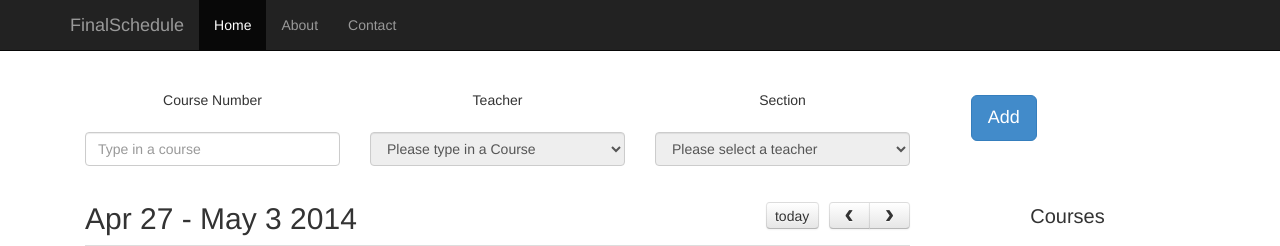
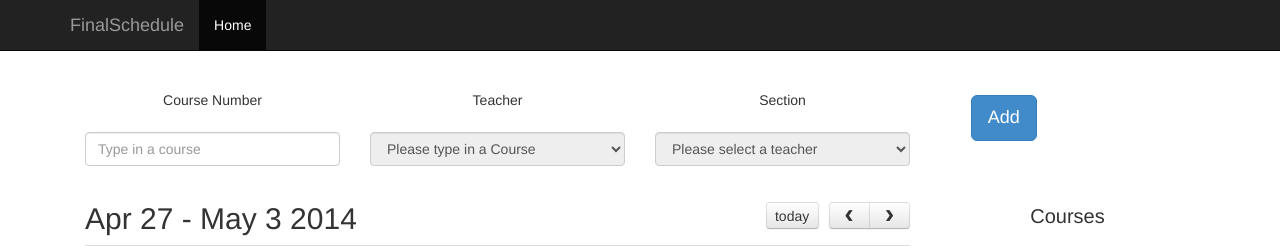
Before and after one commit to RiceAppsSummer/FinalsCalendar, a Flask app: page / in a window 1280 px wide. Shown: the top 246 px of the page. Run offline with Flask 2, Linux system fonts and the light colour scheme; data that the repository does not hold is empty; some libraries are stand-ins or nearby versions.

Commit message:
Remove useless about and contact buttons

```diff
--- a/app/templates/layout.html
+++ b/app/templates/layout.html
@@ -55,9 +55,7 @@
         </div>
         <div class="collapse navbar-collapse">
           <ul class="nav navbar-nav">
-            <li class="active"><a href="#">Home</a></li>
-            <li><a href="#about">About</a></li>
-            <li><a href="#contact">Contact</a></li>
+            <li class="active"><a href="">Home</a></li>
           </ul>
         </div><!--/.nav-collapse -->
       </div>
```
